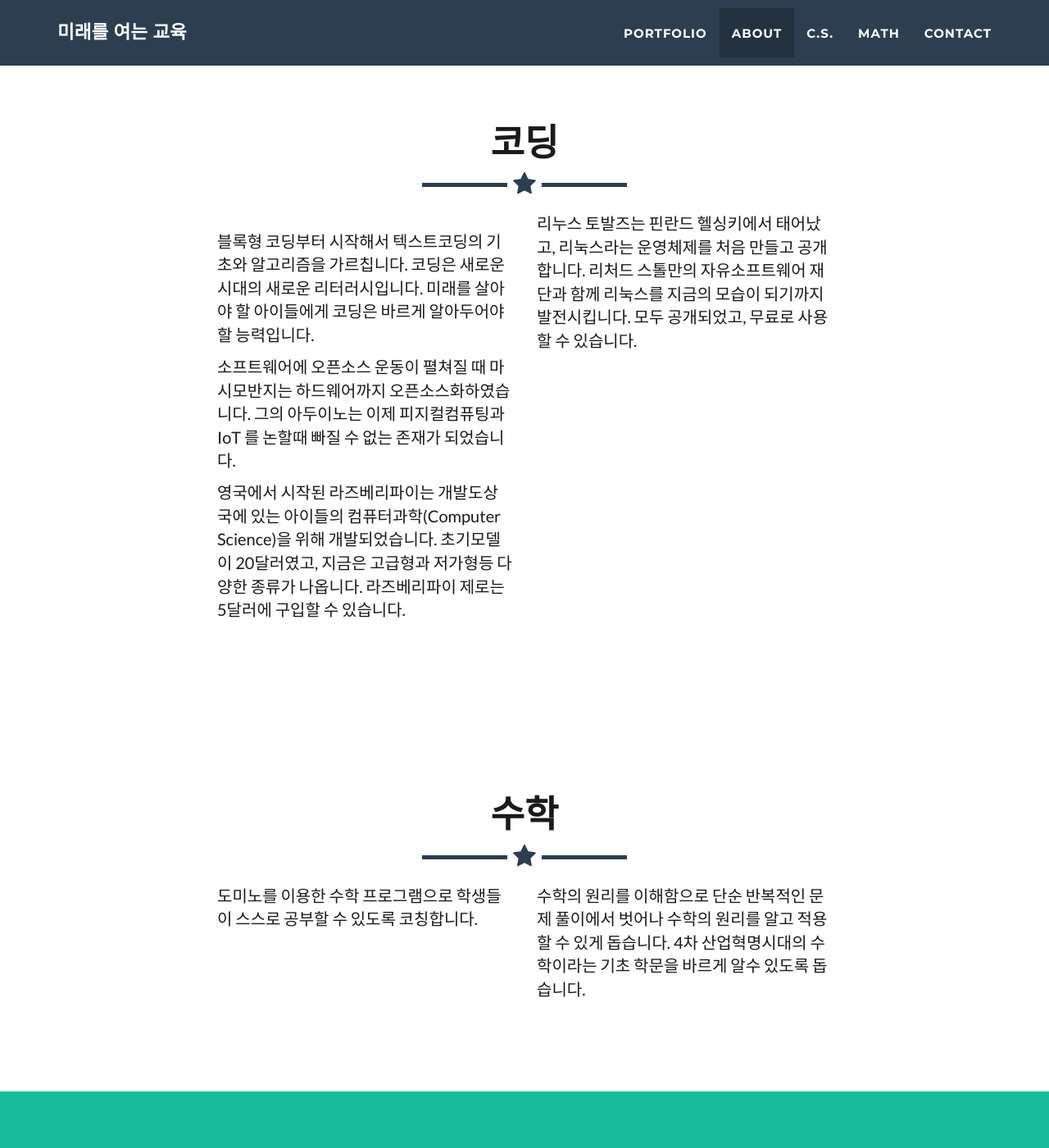
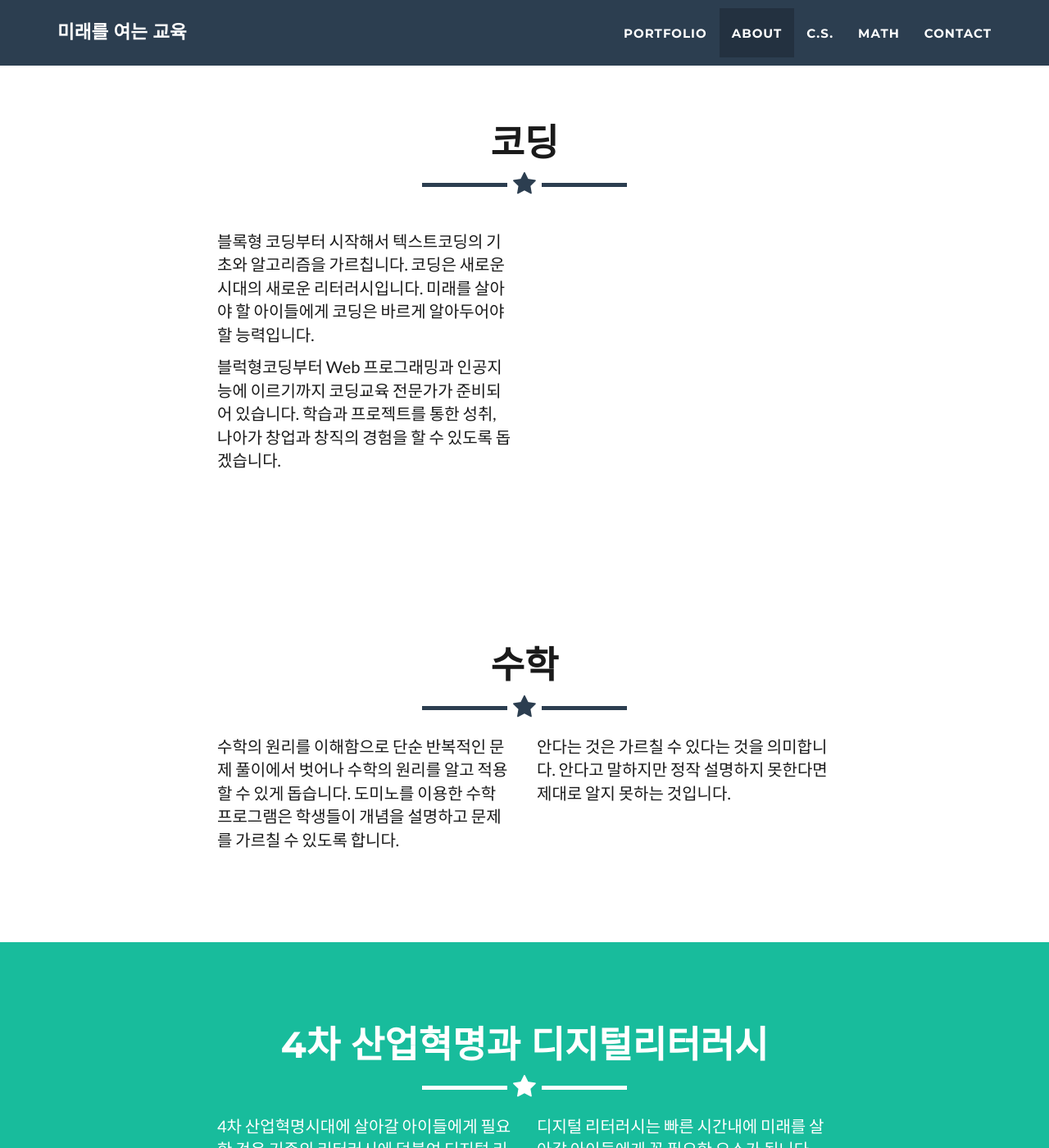
Before and after one commit to eventia/eventia.github.io, a Jekyll site: the page built from index.html, in a window 1280 px wide and 1400 px high, scrolled down 3022 px. Shown: the whole window at 82% size. Built offline with Jekyll 4.4.1, drawn with Linux system fonts in a browser that asks for light colours.

Commit message:
HomePage 2019-02-20-[ 3:07]

```diff
--- a/_includes/menupage1.html
+++ b/_includes/menupage1.html
@@ -11,19 +11,13 @@
                 <div class="col-lg-4 col-lg-offset-2">
 					<br>
                     <p>
+
 						블록형 코딩부터 시작해서 텍스트코딩의 기초와 알고리즘을 가르칩니다.
 						코딩은 새로운 시대의 새로운 리터러시입니다. 미래를 살아야 할 아이들에게 코딩은 바르게 알아두어야 할 능력입니다.
 					</p>
                     <p>
-						소프트웨어에 오픈소스 운동이 펼쳐질 때 마시모반지는 하드웨어까지 오픈소스화하였습니다.
-						그의 아두이노는 이제 피지컬컴퓨팅과 IoT 를 논할때 빠질 수 없는 존재가 되었습니다.
+						블럭형코딩부터 Web 프로그래밍과 인공지능에 이르기까지 코딩교육 전문가가 준비되어 있습니다. 학습과 프로젝트를 통한 성취, 나아가 창업과 창직의 경험을 할 수 있도록 돕겠습니다.
 					</p>
-                    <p>
-						영국에서 시작된 라즈베리파이는 개발도상국에 있는 아이들의 컴퓨터과학(Computer Science)을 위해 개발되었습니다. 초기모델이 20달러였고, 지금은 고급형과 저가형등 다양한 종류가 나옵니다. 라즈베리파이 제로는 5달러에 구입할 수 있습니다.
-					</p>
-                </div>
-                <div class="col-lg-4">
-					<p> 리누스 토발즈는 핀란드 헬싱키에서 태어났고, 리눅스라는 운영체제를 처음 만들고 공개합니다. 리처드 스톨만의 자유소프트웨어 재단과 함께 리눅스를 지금의 모습이 되기까지 발전시킵니다. 모두 공개되었고, 무료로 사용할 수 있습니다. </p>
                 </div>
 
             </div>
--- a/_includes/menupage2.html
+++ b/_includes/menupage2.html
@@ -9,10 +9,11 @@
             </div>
             <div class="row">
                 <div class="col-lg-4 col-lg-offset-2">
-                    <p>도미노를 이용한 수학 프로그램으로 학생들이 스스로 공부할 수 있도록 코칭합니다.</p>
+                    <p>수학의 원리를 이해함으로 단순 반복적인 문제 풀이에서 벗어나 수학의 원리를 알고 적용할 수 있게 돕습니다.
+					도미노를 이용한 수학 프로그램은 학생들이 개념을 설명하고 문제를 가르칠 수 있도록 합니다.</p>
                 </div>
                 <div class="col-lg-4">
-                    <p>수학의 원리를 이해함으로 단순 반복적인 문제 풀이에서 벗어나 수학의 원리를 알고 적용할 수 있게 돕습니다. 4차 산업혁명시대의 수학이라는 기초 학문을 바르게 알수 있도록 돕습니다.  </p>
+                    <p>안다는 것은 가르칠 수 있다는 것을 의미합니다. 안다고 말하지만 정작 설명하지 못한다면 제대로 알지 못하는 것입니다. </p>
                 </div>
 
             </div>
```
